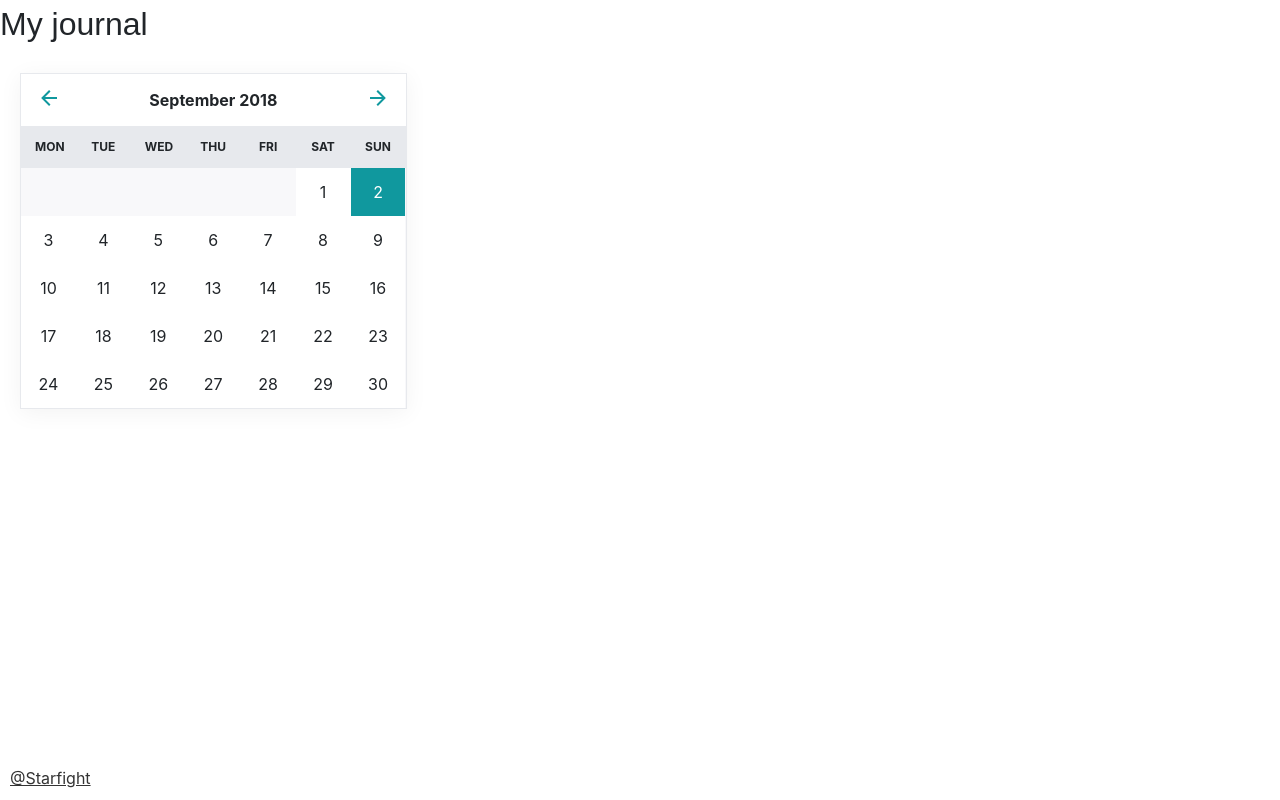
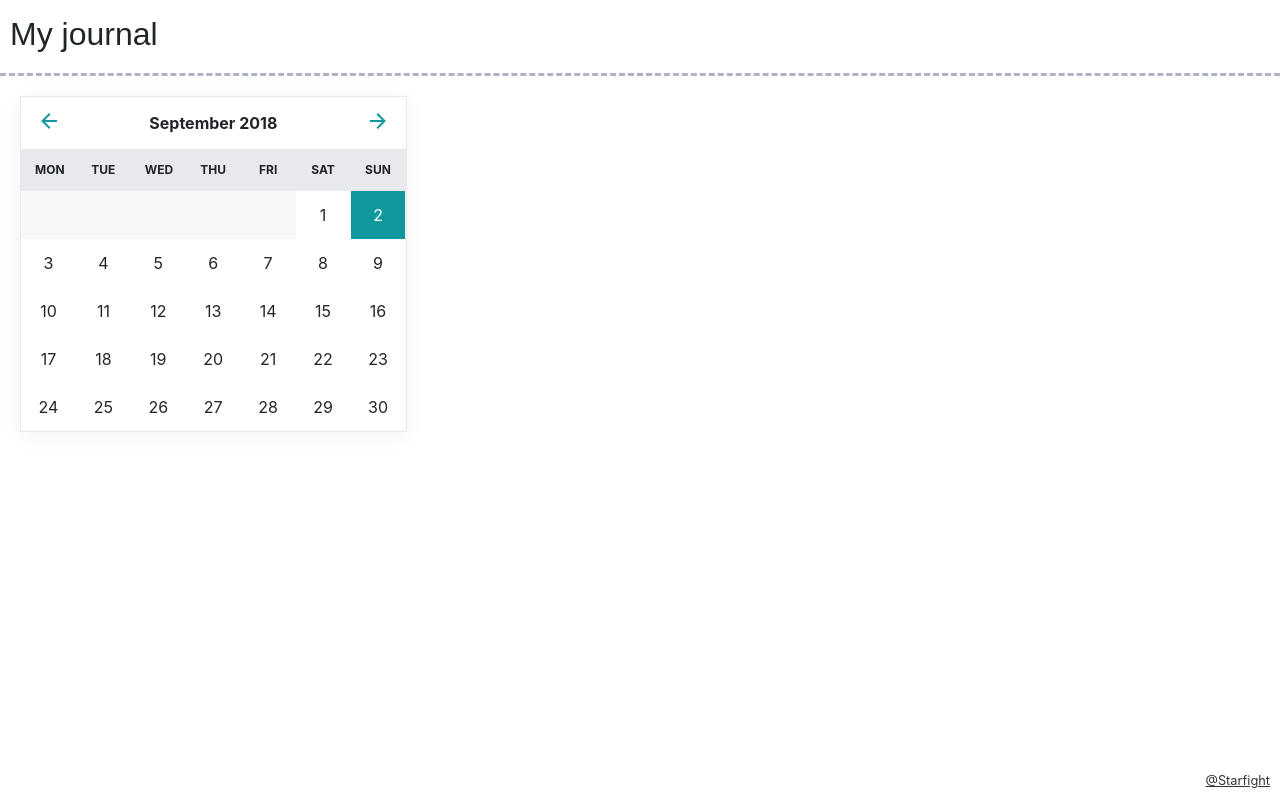
Before and after one commit to Starfight/web-jrnl, a Flask app: page / in a window 1280 px wide. Run offline with Flask 2, Linux system fonts and the light colour scheme.

Commit message:
style: create a style for main page

```diff
--- a/static/css/style.css
+++ b/static/css/style.css
@@ -1,2 +1,5 @@
+/** header */
+header { border-bottom: 3px dashed #acb3c2; }
+
 /* footer */
-footer { position: fixed; bottom: 0;}
+footer { position: fixed; bottom: 0; }
--- a/templates/base.html
+++ b/templates/base.html
@@ -8,13 +8,13 @@
       <link rel="stylesheet" href="{{ url_for('static', filename='css/style.css') }}">
   </head>
   <body>
-    <header>
+    <header class="pas w100">
       <h1>{% block header %}{% endblock %}</h1>
     </header>
     <main>
       {% block main %}{% endblock %}
     </main>
-    <footer class="pas">
+    <footer class="pas txtright w100 u-small">
       <a href="https://github.com/Starfight">@Starfight</a>
     </footer>
   </body>
```
